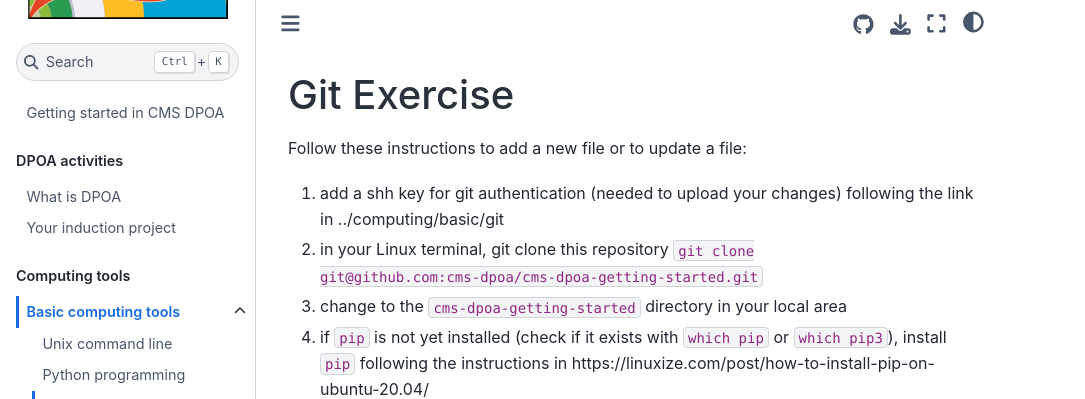
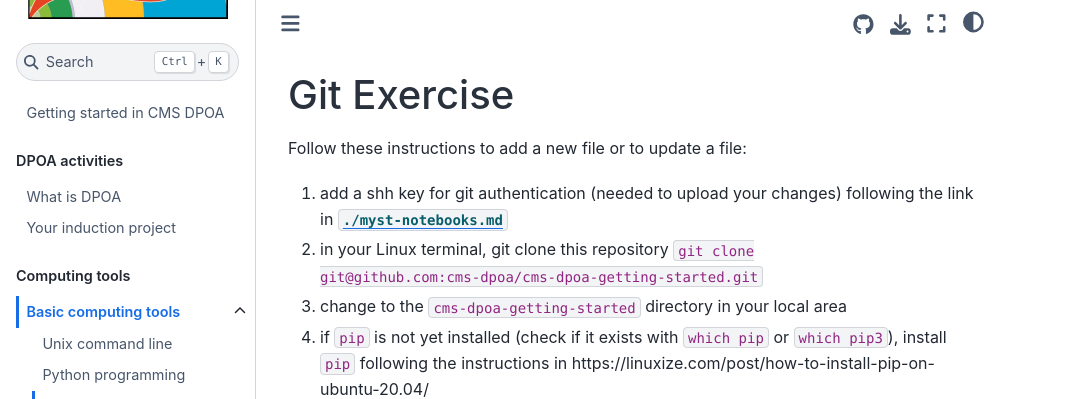
Before and after one commit to cms-dpoa/cms-dpoa-getting-started, a Jupyter Book: the page built from computing/basic/git-exercise.md, in a window 1280 px wide and 1109 px high. Shown: the top 399 px of the window, without its empty margins (0-1085 px from the left). Built offline with Jupyter Book 1.0.4 settings and Sphinx 7.4.7 and the Sphinx Book theme 1.1.4, drawn with Linux system fonts in a browser that asks for light colours.

Commit message:
Update git-exercise.md

```diff
--- a/computing/basic/git-exercise.md
+++ b/computing/basic/git-exercise.md
@@ -1,7 +1,7 @@
 # Git Exercise
 
 Follow these instructions to add a new file or to update a file:
-1.  add a shh key for git authentication (needed to upload your changes) following the link in {doc}`../computing/basic/git`
+1.  add a shh key for git authentication (needed to upload your changes) following the link in [](./myst-notebooks.md)
 2.  in your Linux terminal, git clone this repository `git clone git@github.com:cms-dpoa/cms-dpoa-getting-started.git`
 3. change to  the `cms-dpoa-getting-started` directory in your local area
 4. if  `pip` is not yet installed (check if it exists with `which pip` or `which pip3`), install `pip` following the instructions in https://linuxize.com/post/how-to-install-pip-on-ubuntu-20.04/
```
